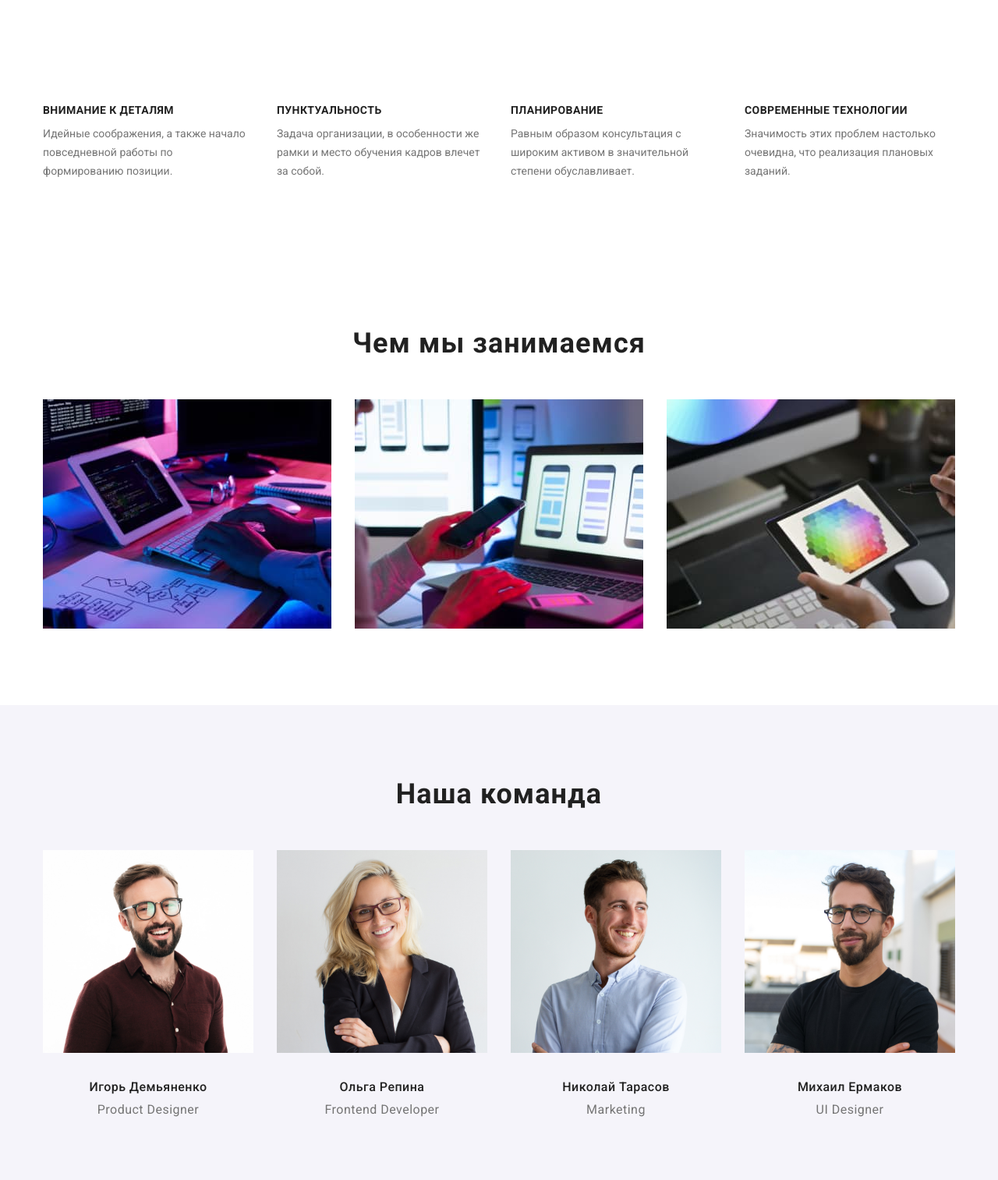
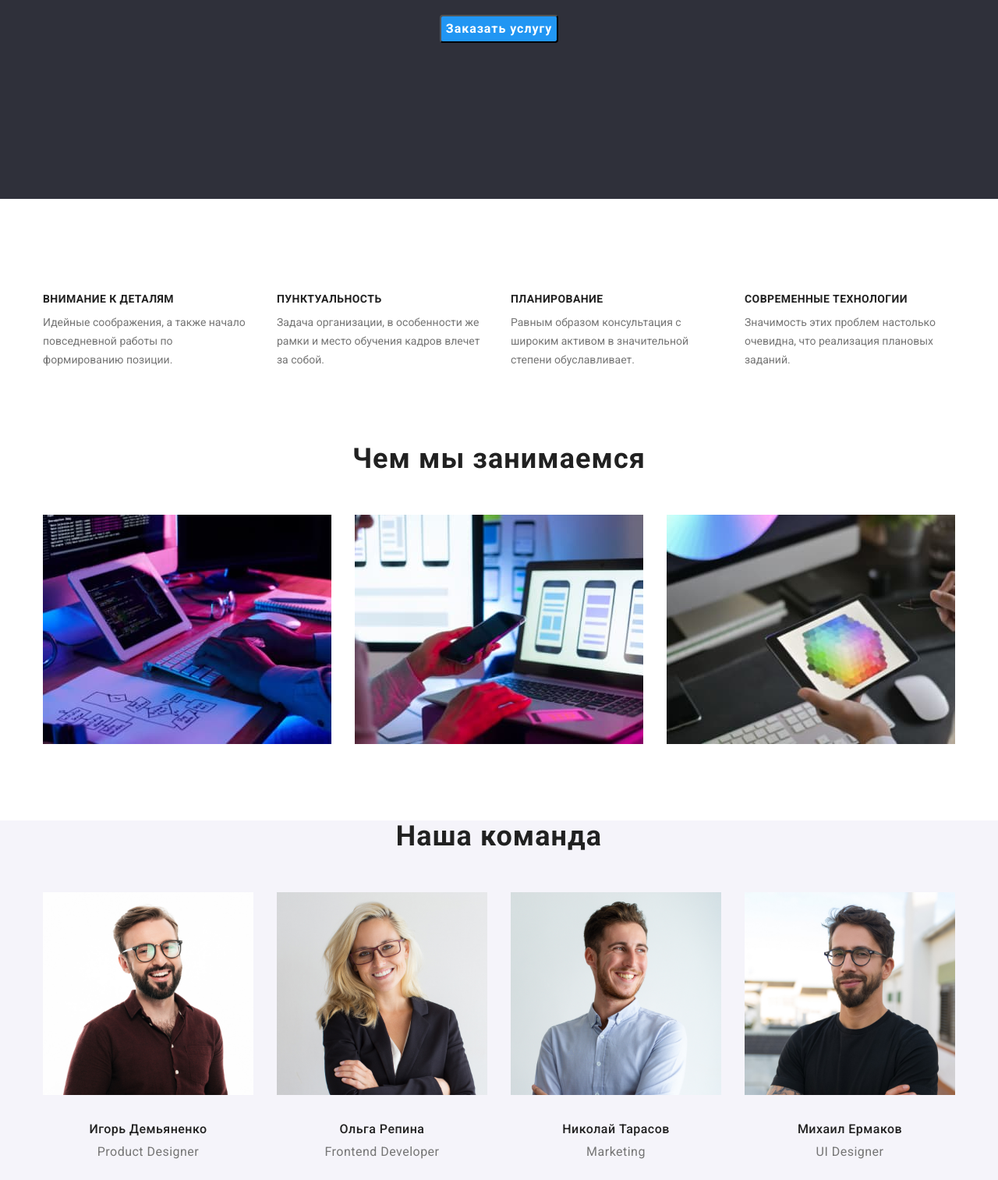
Before and after one commit to EvgeniyKramarenko/goit-markup-hw-03, a plain HTML site: page index.html in a window 1280 px wide. Shown: the part 412-1925 px from the top of the page at 78% size. Drawn offline with nearby package versions, Linux system fonts and the light colour scheme.

Commit message:
дз-3-правки-падингов

```diff
--- a/css/styles.css
+++ b/css/styles.css
@@ -138,7 +138,12 @@ nav {
   margin-bottom: 30px;
   margin-left: auto;
   margin-right: auto;
+  padding-top: 200px;
   width: 696px;
+}
+
+.hero-button {
+  padding-bottom: 200px;
 }
 
 .button {
@@ -204,7 +209,6 @@ nav {
 
 .section-title {
   margin-bottom: 50px;
-  padding-top: 94px;
 }
 
 .images {
@@ -228,11 +232,7 @@ nav {
 
 .section-command {
   background-color: #f5f4fa;
-}
-
-.section-command .section-title {
-  margin-bottom: 50px;
-  padding-top: 94px;
+  margin-bottom: 0;
 }
 
 .section-command ul {
@@ -314,7 +314,7 @@ footer {
 
 .portfolio > h1,
 .portfolio h2,
-.skills .section-title {
+.hidden-title {
   visibility: hidden;
 }
 
--- a/index.html
+++ b/index.html
@@ -40,8 +40,9 @@
         <div class="container">
 
         <h1 class="hero-title">Эффективные решения для вашего бизнеса</h1>
-
+        <div class="hero-button">
         <button type="button" class="button">Заказать услугу</button>
+        </div>
         </div>
     </section>
 
@@ -49,7 +50,7 @@
 
     <section class="section">
         <div class="container skills">
-        <h2 class="section-title">Section skils</h2>
+        <h2 class="hidden-title">Section skils</h2>
         <ul class="section-skills">
             <li class="flex-element">
                 <h3>Внимание к деталям</h3>
```
